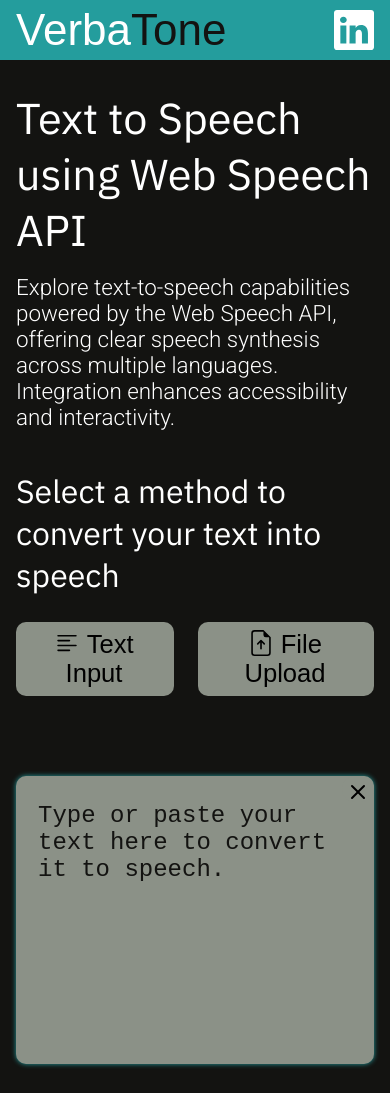
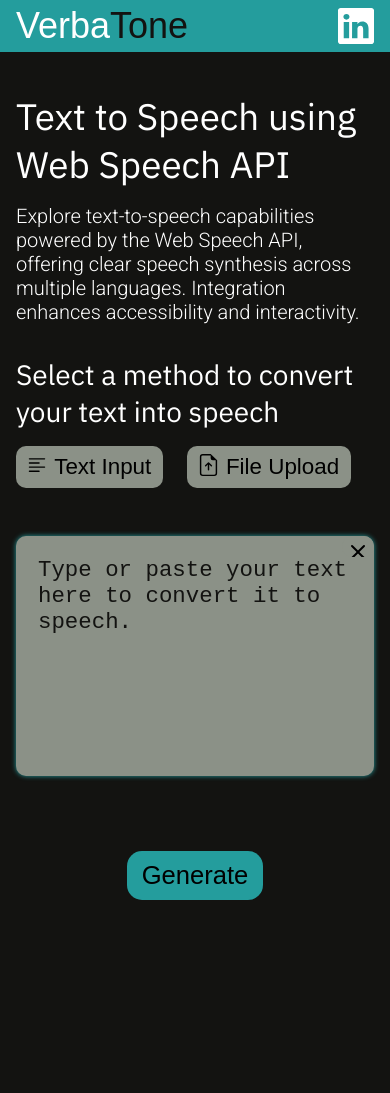
Before and after one commit to Preterno/Verbatone, a plain HTML site: page index.html in a window 390 px wide. Shown: the top 1093 px of the page. After the commit the page ends 940 px from the top, so only its background shows below. Drawn offline with nearby package versions, Linux system fonts and the light colour scheme; a web font is replaced by a local one.

Commit message:
Update style.css

```diff
--- a/style.css
+++ b/style.css
@@ -68,7 +68,7 @@ body {
   width: 42%;
 }
 .text-flex h1 {
-  font-size: 2.7rem;
+  font-size: 2.5rem;
   margin: 0;
 }
 
@@ -116,6 +116,7 @@ body {
   width: 57%;
   display: flex;
   flex-direction: column;
+  gap: 1.75rem;
 }
 
 .clear-button {
@@ -240,7 +241,7 @@ button{
     width: 100%;
   }
   .textbox-flex{
-    height: 18rem;
+    height: 15rem;
   }
 }
 
@@ -278,18 +279,49 @@ button{
     padding-left: 1rem;
     padding-right: 1rem;
   }
+  .name {
+    font-size: 2.25rem;
+  }
+  .linked-in img {
+    height: 2.25rem;
+  }
+  .text-flex h1{
+    font-size: 2.3rem;
+  }
+  .text-flex p{
+    font-size: 1.25rem;
+  }
+  .text-flex h2{
+    margin-top: 2rem;
+    font-size: 1.75rem;
+    margin-bottom: 1rem;
+  }
+  .buttons button{
+    font-size: 1.4rem;
+  }
+  .buttons img{
+    height: 1.4rem;
+  }
+  textarea{
+    font-size: 1.4rem;
+  }
+
+  .generate button{
+    font-size: 1.6rem;
+    padding: 10px 15px;
+  }
+  .for-flex {
+    padding: 40px 1rem;
+    gap: 3rem;
+  }
+}
+
+@media (max-width:490px) {
   .options {
-    display: block;
+    flex-direction: column;
+    justify-content: center;
   }
   .generate{
-    margin-top: 0.8rem;
-    margin-bottom: 1rem;
-  }
-  .for-flex {
-    padding: 30px 1rem;
-  }
-  .audio-player{
-    gap: 0.6rem;
-    font-size: 0.6rem;
+    margin: 0 auto;
   }
 }
```
